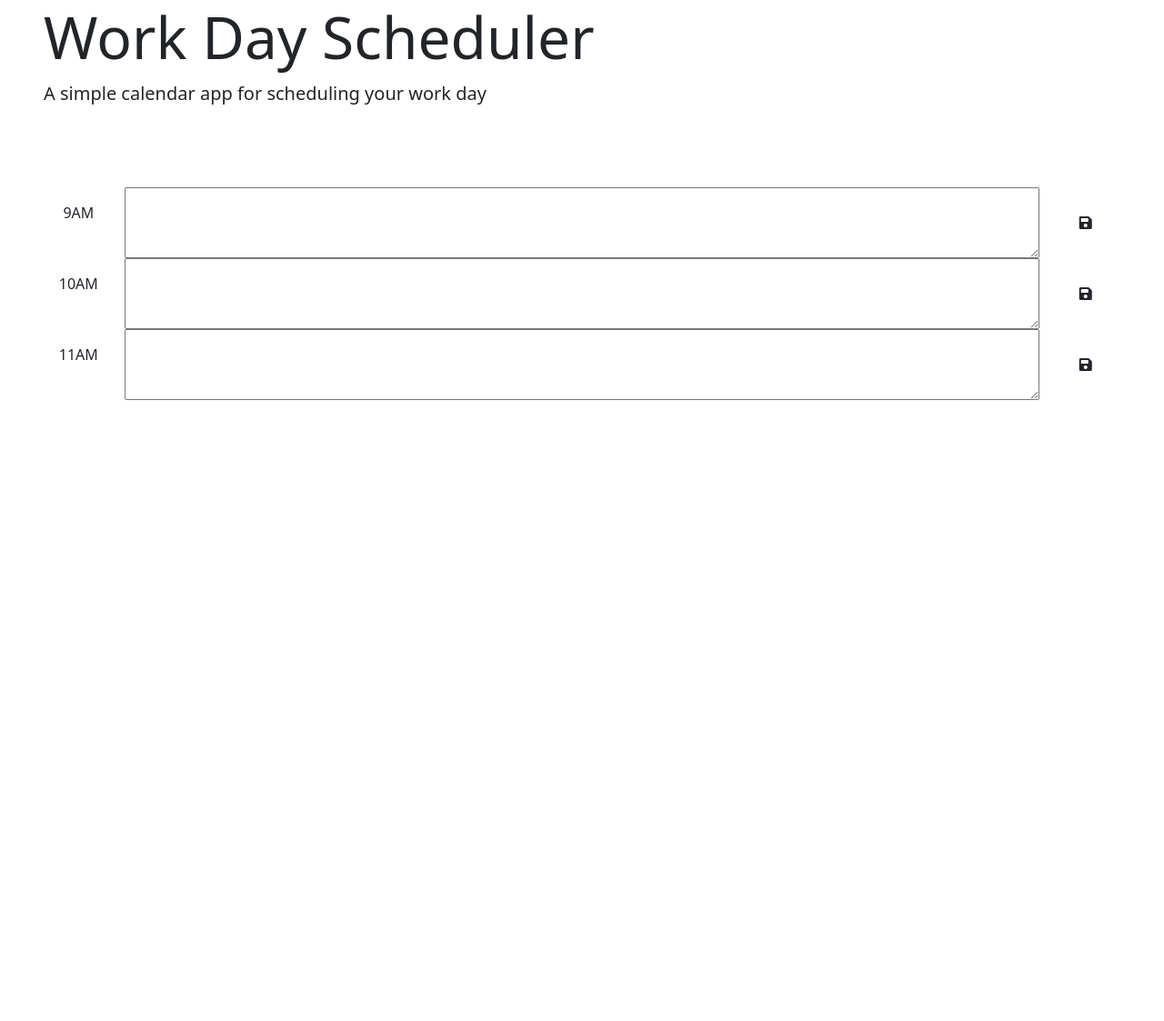
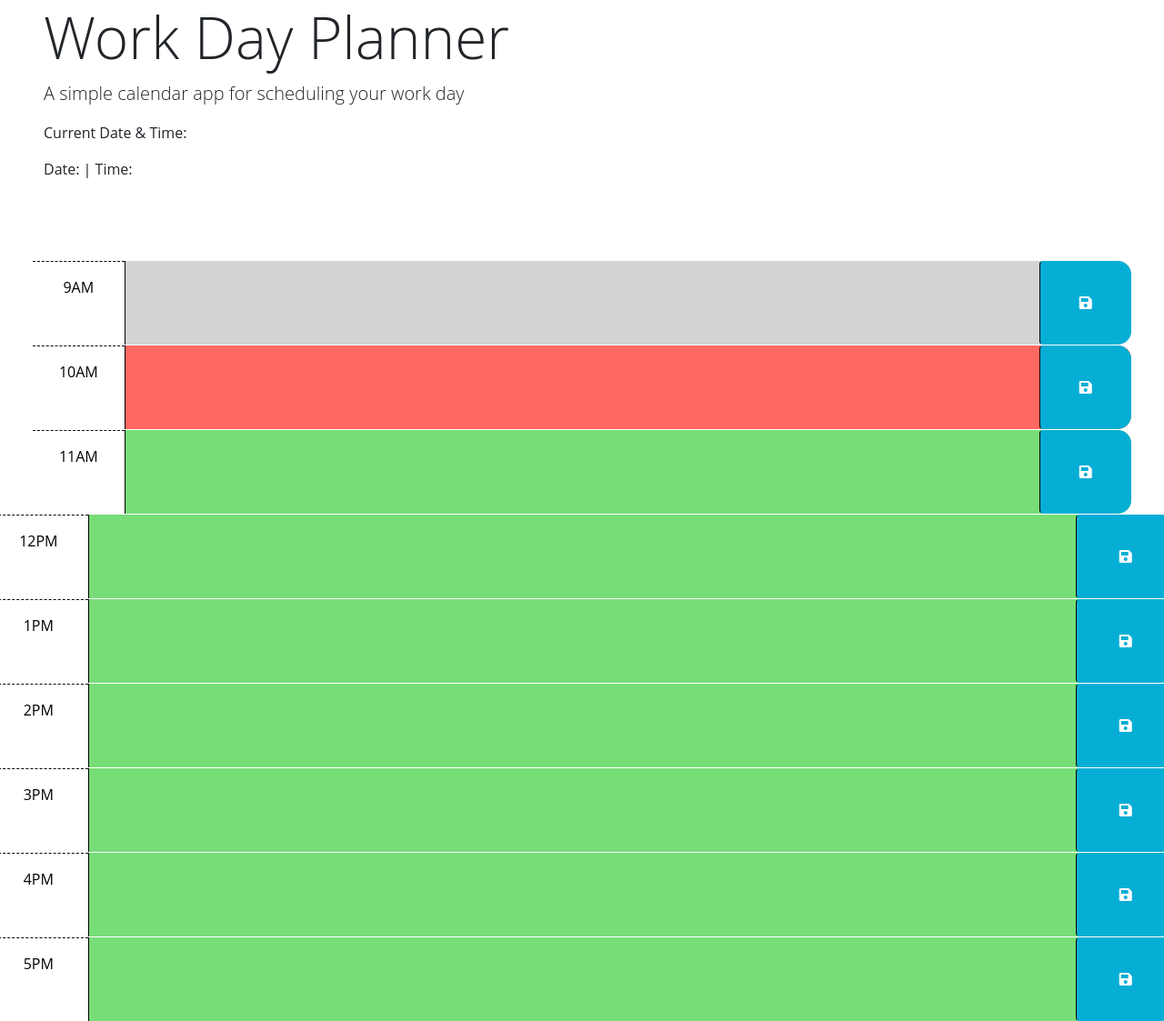
Before and after one commit to dileknrdn/work-day-planner, a plain HTML site: page index.html in a window 1280 px wide. Shown: the part 45-1168 px from the top of the page at 91% size. Before the commit the page ends 800 px from the top, so only its background shows below. Drawn offline with nearby package versions, Linux system fonts and the light colour scheme.

Commit message:
added time blocks to HTML file

```diff
--- a/index.html
+++ b/index.html
@@ -20,16 +20,19 @@
       href="https://fonts.googleapis.com/css2?family=Fira+Sans:wght@400;700&display=swap"
       rel="stylesheet"
     />
-    <link rel="stylesheet" href="style.css" />
-    <title>Work Day Scheduler</title>
+    <link rel="stylesheet" href="./assets/styles.css" />
+    <title>Work Day Planner</title>
   </head>
 
   <body>
     <header class="p-5 mb-4">
-      <h1 class="display-3">Work Day Scheduler</h1>
+      <h1 class="display-3">Work Day Planner</h1>
       <p class="lead">A simple calendar app for scheduling your work day</p>
       <p id="currentDay" class="lead"></p>
+      <p>Current Date & Time:</p>
+      <p>Date: <span id="date"></span> | Time: <span id="time"></span></p>
     </header>
+
     <div class="container-fluid px-5">
       <!-- Use class for "past", "present", and "future" to apply styles to the
         time-block divs accordingly. The javascript will need to do this by
@@ -69,11 +72,65 @@
       </div>
     </div>
 
+    <div id="hour-12" class="row time-block future">
+        <div class="col-2 col-md-1 hour text-center py-3">12PM</div>
+        <textarea class="col-8 col-md-10 description" rows="3"> </textarea>
+        <button class="btn saveBtn col-2 col-md-1" aria-label="save">
+          <i class="fas fa-save" aria-hidden="true"></i>
+        </button>
+      </div>
+    </div>
+
+    <div id="hour-13" class="row time-block future">
+        <div class="col-2 col-md-1 hour text-center py-3">1PM</div>
+        <textarea class="col-8 col-md-10 description" rows="3"> </textarea>
+        <button class="btn saveBtn col-2 col-md-1" aria-label="save">
+          <i class="fas fa-save" aria-hidden="true"></i>
+        </button>
+      </div>
+    </div>
+
+    <div id="hour-14" class="row time-block future">
+        <div class="col-2 col-md-1 hour text-center py-3">2PM</div>
+        <textarea class="col-8 col-md-10 description" rows="3"> </textarea>
+        <button class="btn saveBtn col-2 col-md-1" aria-label="save">
+          <i class="fas fa-save" aria-hidden="true"></i>
+        </button>
+      </div>
+    </div>
+
+    <div id="hour-15" class="row time-block future">
+        <div class="col-2 col-md-1 hour text-center py-3">3PM</div>
+        <textarea class="col-8 col-md-10 description" rows="3"> </textarea>
+        <button class="btn saveBtn col-2 col-md-1" aria-label="save">
+          <i class="fas fa-save" aria-hidden="true"></i>
+        </button>
+      </div>
+    </div>
+
+    <div id="hour-16" class="row time-block future">
+        <div class="col-2 col-md-1 hour text-center py-3">4PM</div>
+        <textarea class="col-8 col-md-10 description" rows="3"> </textarea>
+        <button class="btn saveBtn col-2 col-md-1" aria-label="save">
+          <i class="fas fa-save" aria-hidden="true"></i>
+        </button>
+      </div>
+    </div>
+
+    <div id="hour-17" class="row time-block future">
+        <div class="col-2 col-md-1 hour text-center py-3">5PM</div>
+        <textarea class="col-8 col-md-10 description" rows="3"> </textarea>
+        <button class="btn saveBtn col-2 col-md-1" aria-label="save">
+          <i class="fas fa-save" aria-hidden="true"></i>
+        </button>
+      </div>
+    </div>
+
     <script src="https://cdnjs.cloudflare.com/ajax/libs/jquery/3.2.1/jquery.min.js"></script>
     <script src="https://cdn.jsdelivr.net/npm/dayjs@1.11.3/dayjs.min.js"
     integrity="sha256-iu/zLUB+QgISXBLCW/mcDi/rnf4m4uEDO0wauy76x7U="
     crossorigin="anonymous"></script>
 
-    <script src="script.js"></script>
+    <script src="./assets/script.js"></script>
   </body>
 </html>
```
